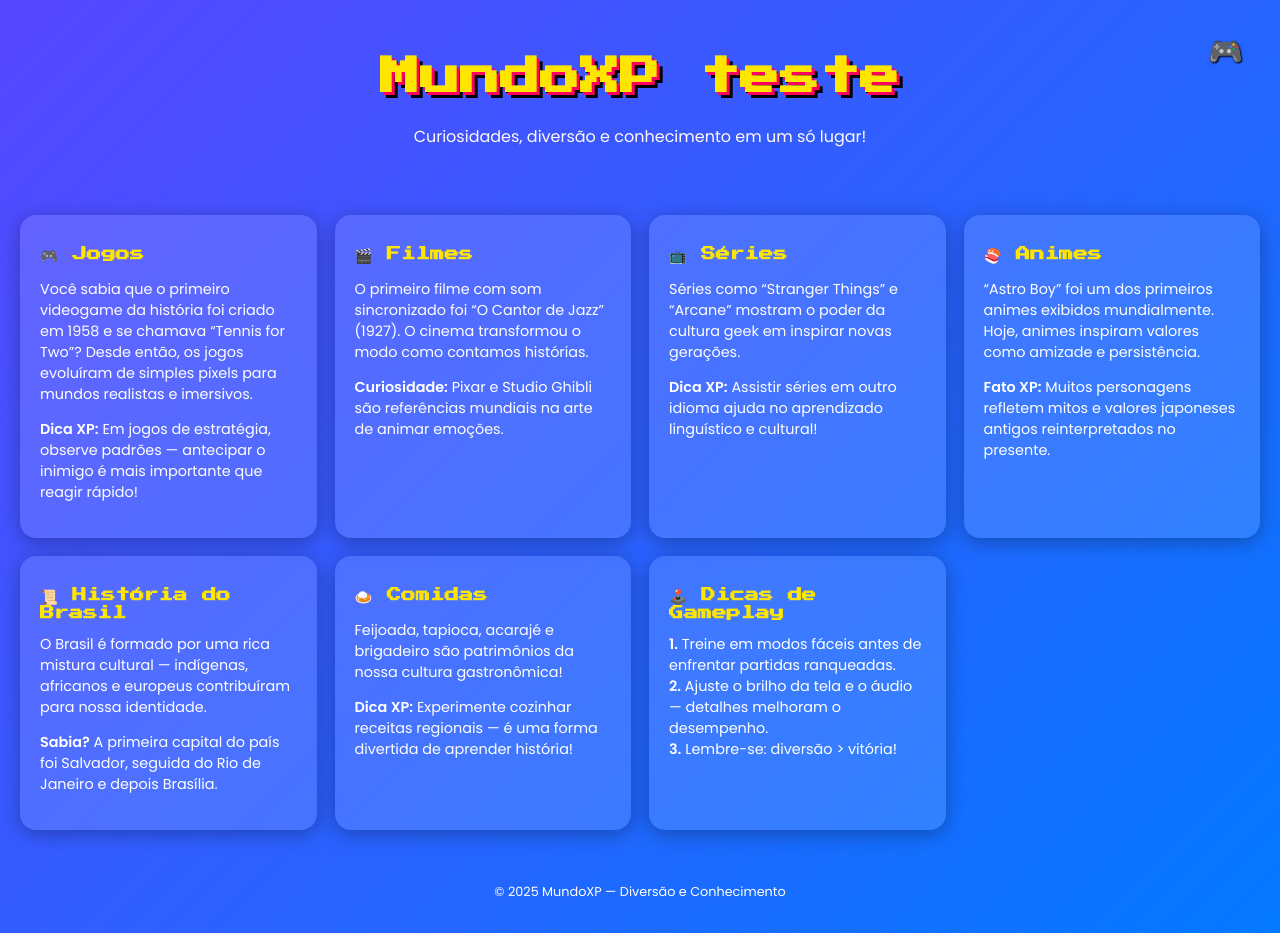
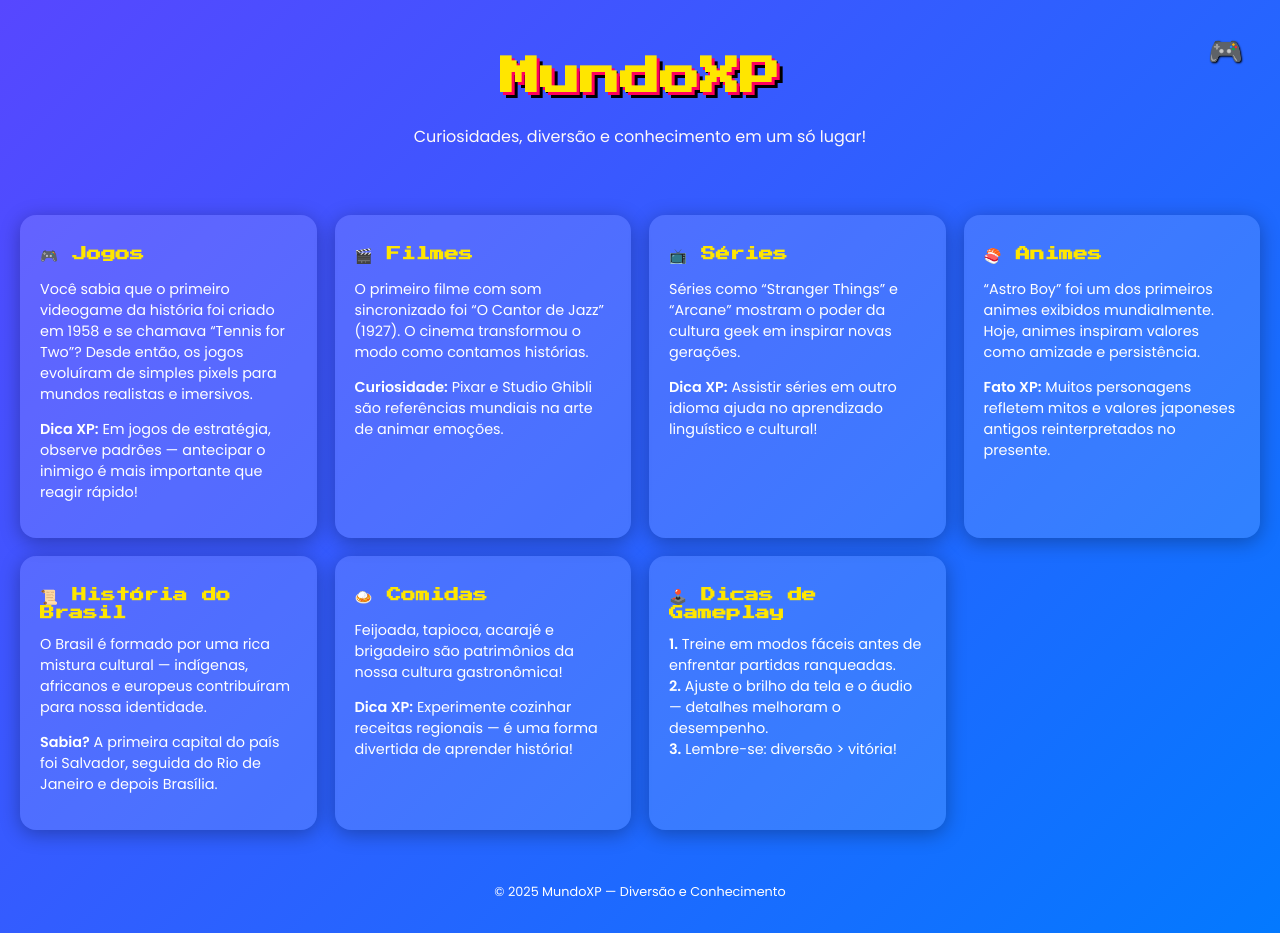
Before and after one commit to escutaceppat-dot/projetoescuta, a website: page index.html in a window 1280 px wide. Drawn offline with Linux system fonts and the light colour scheme.

Commit message:
Add files via upload

```diff
--- a/index.html
+++ b/index.html
@@ -9,7 +9,7 @@
 </head>
 <body>
   <header class="header">
-    <h1 class="logo">MundoXP teste</h1>
+    <h1 class="logo">MundoXP</h1>
     <p class="subtitle">Curiosidades, diversão e conhecimento em um só lugar!</p>
 
     <!-- Botão secreto do formulário -->
```
